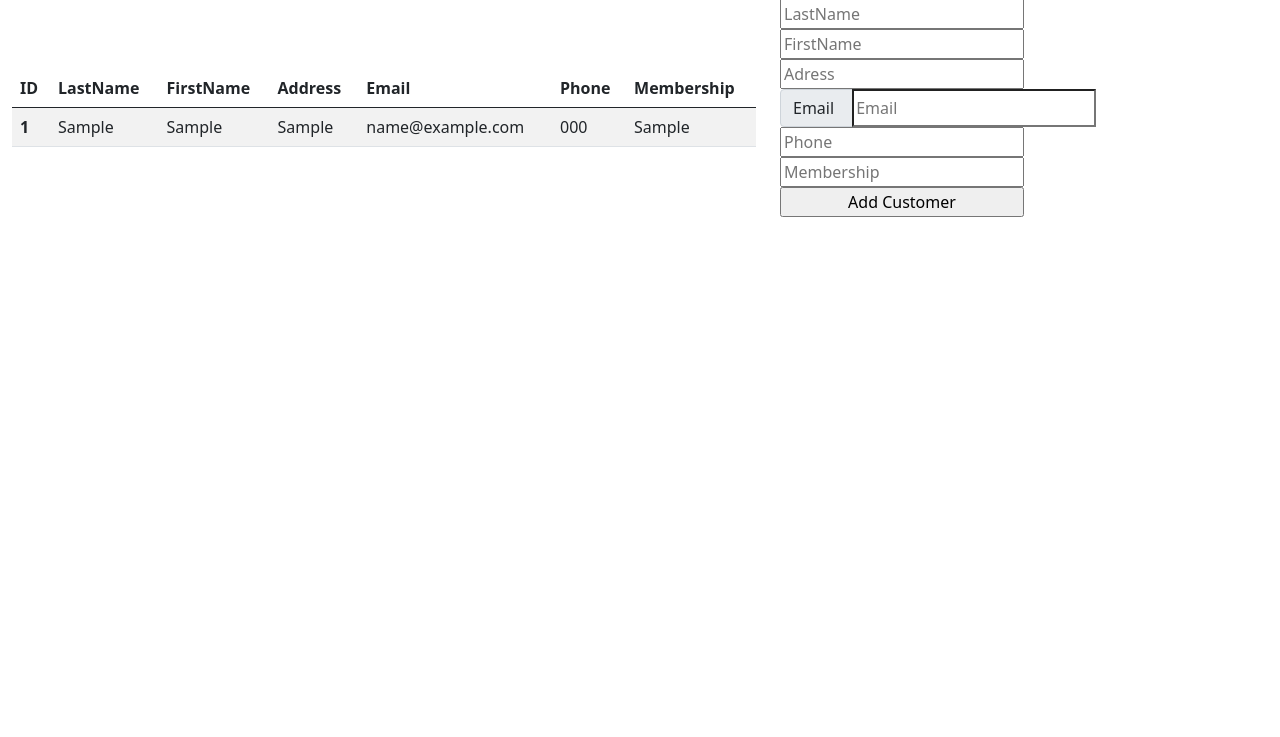
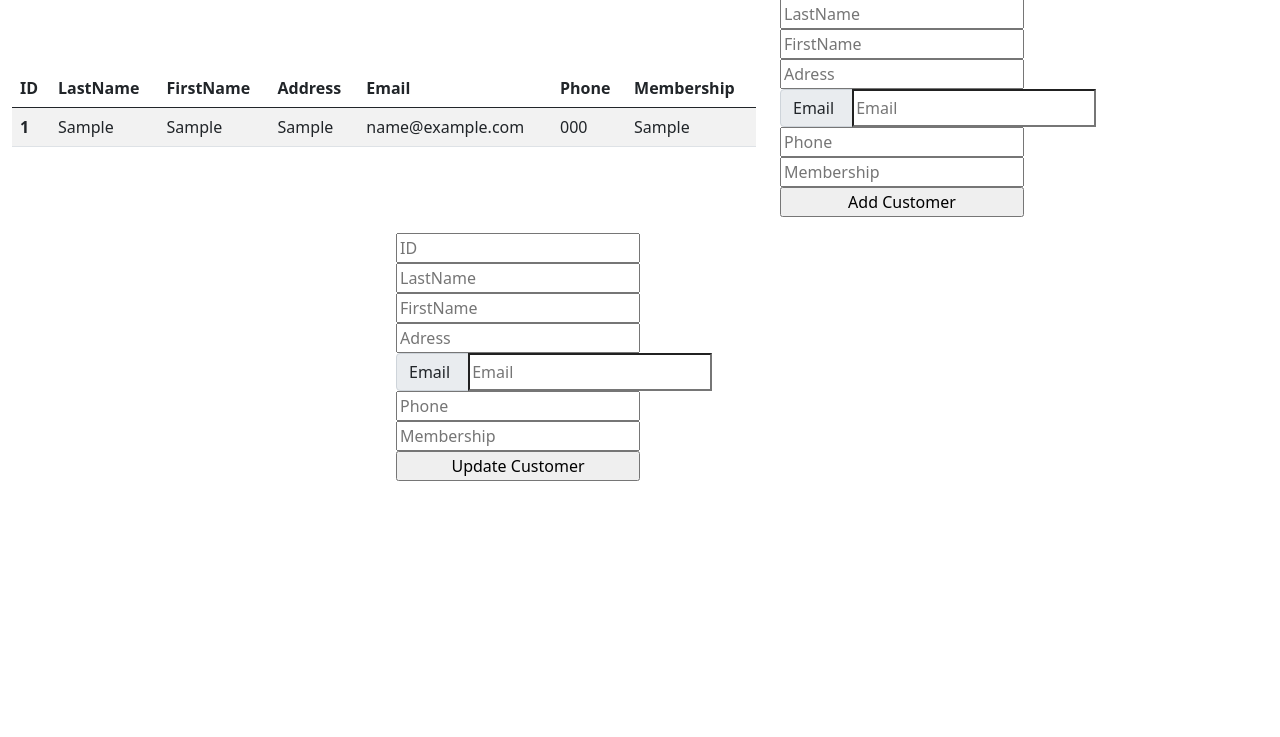
Before and after one commit to claudiuohr/databases_onlineshop, a Flask app: page /customers in a window 1280 px wide. Shown: the part 195-932 px from the top of the page. Run offline with Flask 2, Linux system fonts and the light colour scheme; tables that the repository leaves empty or names only in its code hold one stand-in row (values such as "Sample post").

Commit message:
client update

```diff
--- a/main.py
+++ b/main.py
@@ -49,6 +49,34 @@ def handle_add_customer():
     cursor.execute("COMMIT")
     return redirect('/customers')
 
+@app.route('/update_customer',methods=['GET','POST'])
+def handle_update_customer():
+    id_client = request.form['id_client']
+    membership = request.form['membership']
+    nume = request.form['nume']
+    prenume = request.form['prenume']
+    adresa = request.form['adresa']
+    adresa_email = request.form['adresa_email']
+    nr_telefon = request.form['nr_telefon']
+    conn = connect_to_database()
+    cursor = conn.cursor()
+    if membership != '':
+        cursor.execute(f"""UPDATE client SET membership={membership} WHERE id_client={id_client}""")
+    if nume != '':
+        cursor.execute(f"""UPDATE detalii_client SET nume='{nume}' WHERE id_client={id_client}""")
+    if prenume != '':
+        cursor.execute(f"""UPDATE detalii_client SET prenume='{prenume}' WHERE id_client={id_client}""")
+    if adresa != '':
+        cursor.execute(f"""UPDATE detalii_client SET adresa='{adresa}' WHERE id_client={id_client}""")
+    if adresa_email != '':
+        cursor.execute(f"""UPDATE detalii_client SET adresa_email='{adresa_email}' WHERE id_client={id_client}""")
+    if nr_telefon != '':
+        cursor.execute(f"""UPDATE detalii_client SET nr_telefon='{nr_telefon}' WHERE id_client={id_client}""")
+    if membership != '' or nume != '' or prenume != '' or adresa != '' or adresa_email != '' or nr_telefon != '':
+        cursor.execute("COMMIT")
+
+    return redirect('/customers')
+
 @app.route('/products',methods=['GET'])
 def handle_products():
     conn = connect_to_database()
@@ -71,21 +99,19 @@ def handle_add_product():
 @app.route('/update_product',methods=['GET','POST'])
 def handle_update_product():
     id_produs=request.form['id_produs']
+    denumire=request.form['denumire']
     pret=request.form['pret']
     disponibilitate=request.form['disponibilitate']
     conn = connect_to_database()
     cursor = conn.cursor()
-
+    if denumire != '':
+        cursor.execute(""" UPDATE produs SET denumire=%s WHERE id_produs=%s""",(denumire,id_produs))
     if pret != '':
-        cursor.execute(""" UPDATE produs
-        SET pret=%s
-        WHERE id_produs=%s""",(pret,id_produs))
+        cursor.execute(""" UPDATE produs SET pret=%s WHERE id_produs=%s""",(pret,id_produs))
     if disponibilitate != '':
-        cursor.execute(""" UPDATE produs
-        SET disponibilitate=%s
-        WHERE id_produs=%s""",(disponibilitate,id_produs))
-
-    cursor.execute("COMMIT")
+        cursor.execute(""" UPDATE produs SET disponibilitate=%s WHERE id_produs=%s""",(disponibilitate,id_produs))
+    if pret != '' or disponibilitate != '' or denumire != '':
+        cursor.execute("COMMIT")
     return redirect('/products')
 
 @app.route('/orders',methods=['GET'])
--- a/templates/customers.html
+++ b/templates/customers.html
@@ -40,7 +40,6 @@
                 </div>
 
                 <div class="col-1" style="width:40%">
-
                     <form action="/add_customer" method="post">
                         <input type="text" name="nume" id="nume" placeholder="LastName" class="input_form">
                         <input type="text" name="prenume" id="prenume" placeholder="FirstName" class="input_form">
@@ -54,6 +53,21 @@
                         <input type="submit" value="Add Customer" style="width:50%">
                     </form>
                 </div>
+                <div class="col-1" style="width:40%">
+                    <form action="/update_customer" method="post">
+                        <input type="text" name="id_client" id="id_client" placeholder="ID" class="input_form">
+                        <input type="text" name="nume" id="nume" placeholder="LastName" class="input_form">
+                        <input type="text" name="prenume" id="prenume" placeholder="FirstName" class="input_form">
+                        <input type="text" name="adresa" id="adresa" placeholder="Adress" class="input_form">
+                        <div class="input-group">
+                        <span class="input-group-text" for="email" style="width:15%">Email</span>
+                        <input type="text" name="adresa_email" id="adresa_email" placeholder="Email" class="input_form">
+                        </div>
+                        <input type="text" name="nr_telefon" id="nr_telefon" placeholder="Phone" class="input_form">
+                        <input type="text" name="membership" id="membership" placeholder="Membership" class="input_form">
+                        <input type="submit" value="Update Customer" style="width:50%">
+                    </form>
+                </div>
             </div>
         </div>
         {% include 'blocks/js_links.html' %}
--- a/templates/products.html
+++ b/templates/products.html
@@ -42,6 +42,7 @@
                 <div class="col-1" style="width:40%">
                     <form action="/update_product" method="post">
                         <input type="text" name="id_produs" id="id_produs" placeholder="ID_PRODUCT" class="input_form">
+                        <input type="text" name="denumire" id="pret" placeholder="Name" class="input_form">
                         <input type="text" name="pret" id="pret" placeholder="Price" class="input_form">
                         <input type="text" name="disponibilitate" id="disponibilitate" placeholder="Quantity" class="input_form">
                         <input type="submit" value="Update Product" style="width:50%">
```
